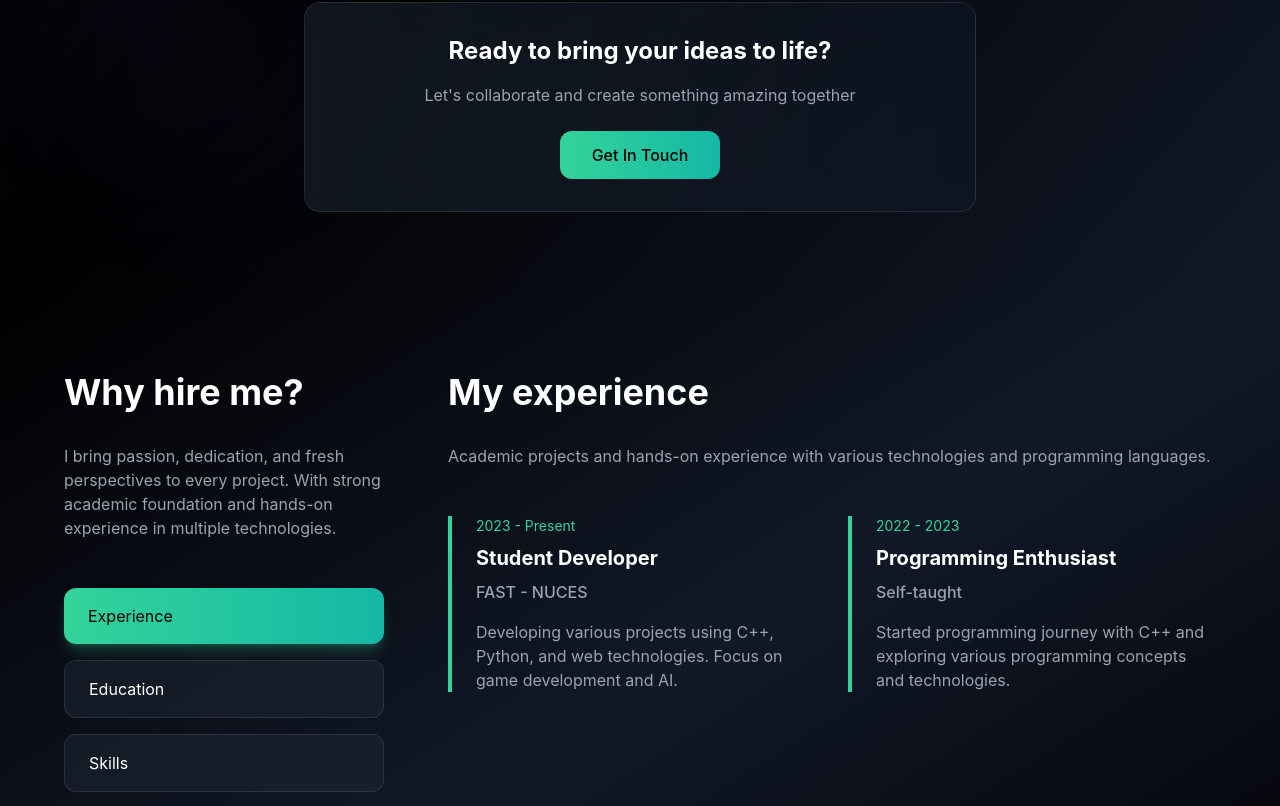
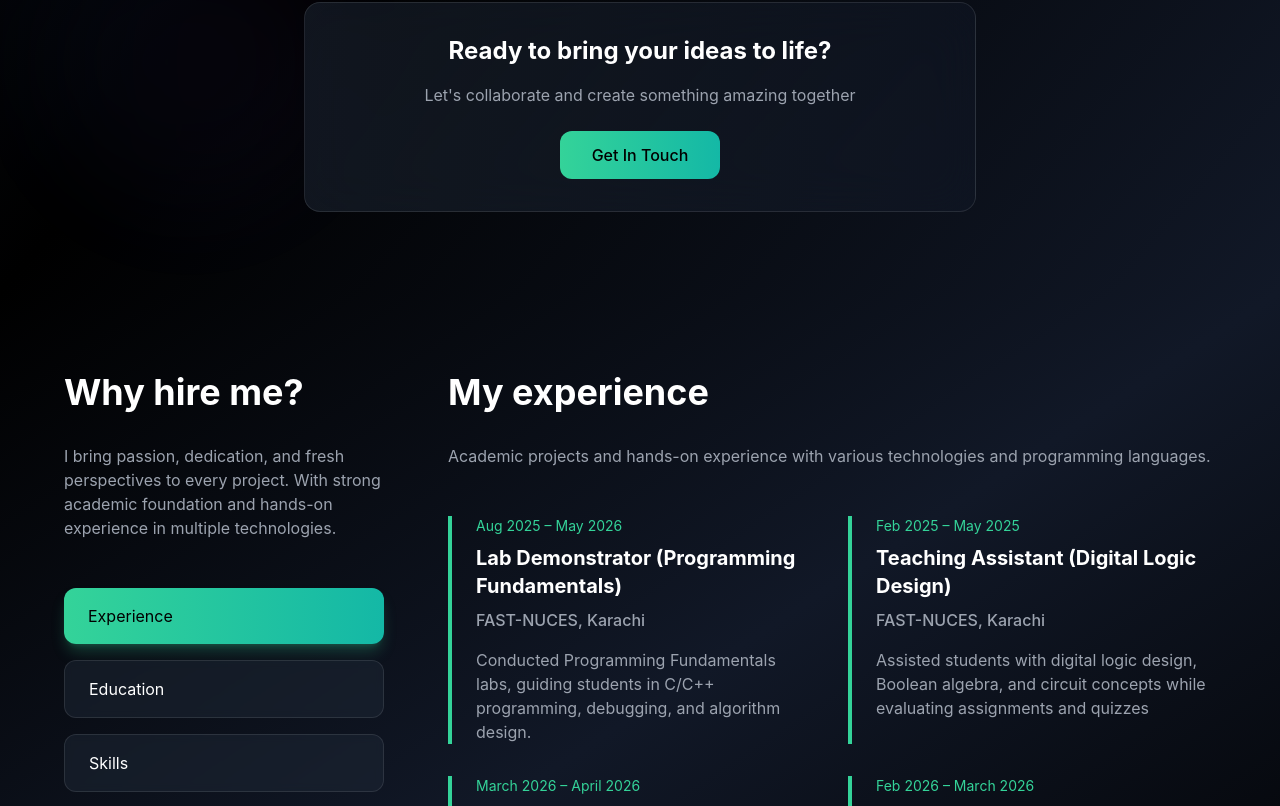
Before and after one commit to Gotam-Dulhani/gotam-Portfolio, a Next.js app: page / in a window 1280 px wide. Shown: the part 1978-2784 px from the top of the page. Built offline with nearby package versions, Linux system fonts and the light colour scheme.

Commit message:
gotam-portfolio

```diff
--- a/app/page.js
+++ b/app/page.js
@@ -86,13 +86,11 @@ const Navigation = ({ activeSection, setActiveSection }) => {
             <button
               key={section}
               onClick={() => scrollToSection(section)}
-              className={`text-sm font-medium transition-all duration-300 relative group ${
-                activeSection === section ? 'text-emerald-400' : 'text-gray-300 hover:text-emerald-400'
+              className={`text-sm font-medium transition-all duration-300 relative group ${activeSection === section ? 'text-emerald-400' : 'text-gray-300 hover:text-emerald-400'
                 }`}
             >
               {section.charAt(0).toUpperCase() + section.slice(1)}
-              <span className={`absolute -bottom-1 left-0 w-full h-0.5 bg-emerald-400 transform origin-left transition-transform duration-300 ${
-                activeSection === section ? 'scale-x-100' : 'scale-x-0 group-hover:scale-x-100'
+              <span className={`absolute -bottom-1 left-0 w-full h-0.5 bg-emerald-400 transform origin-left transition-transform duration-300 ${activeSection === section ? 'scale-x-100' : 'scale-x-0 group-hover:scale-x-100'
                 }`} />
             </button>
           ))}
@@ -122,8 +120,7 @@ const Navigation = ({ activeSection, setActiveSection }) => {
                 <button
                   key={section}
                   onClick={() => scrollToSection(section)}
-                  className={`text-2xl font-medium transition-all duration-300 ${
-                    activeSection === section ? 'text-emerald-400' : 'text-white hover:text-emerald-400'
+                  className={`text-2xl font-medium transition-all duration-300 ${activeSection === section ? 'text-emerald-400' : 'text-white hover:text-emerald-400'
                     }`}
                 >
                   {section.charAt(0).toUpperCase() + section.slice(1)}
@@ -150,8 +147,7 @@ const HomeSection = ({ isLoaded, mousePosition, counts }) => {
     <div
       id="home"
       ref={ref}
-      className={`min-h-screen flex flex-col lg:flex-row items-center justify-between px-6 sm:px-8 lg:px-16 py-20 lg:py-20 relative overflow-hidden bg-gradient-to-br from-gray-900 via-black to-gray-900 transition-all duration-1000 ${
-        isVisible ? 'opacity-100 translate-y-0' : 'opacity-0 translate-y-20'
+      className={`min-h-screen flex flex-col lg:flex-row items-center justify-between px-6 sm:px-8 lg:px-16 py-20 lg:py-20 relative overflow-hidden bg-gradient-to-br from-gray-900 via-black to-gray-900 transition-all duration-1000 ${isVisible ? 'opacity-100 translate-y-0' : 'opacity-0 translate-y-20'
         }`}
     >
       <div className="absolute inset-0 pointer-events-none">
@@ -173,8 +169,7 @@ const HomeSection = ({ isLoaded, mousePosition, counts }) => {
         />
       </div>
 
-      <div className={`flex-1 max-w-2xl mb-12 lg:mb-0 transform transition-all duration-1000 delay-300 ${
-        isVisible ? 'translate-y-0 opacity-100' : 'translate-y-8 opacity-0'
+      <div className={`flex-1 max-w-2xl mb-12 lg:mb-0 transform transition-all duration-1000 delay-300 ${isVisible ? 'translate-y-0 opacity-100' : 'translate-y-8 opacity-0'
         }`}>
         <h1 className="text-4xl sm:text-5xl lg:text-6xl font-bold text-white mb-2 text-center lg:text-left">
           Hello I'm
@@ -183,7 +178,7 @@ const HomeSection = ({ isLoaded, mousePosition, counts }) => {
           Gotam Dulhani
         </h1>
         <p className="text-gray-300 text-base sm:text-lg mb-8 leading-relaxed text-center lg:text-left">
-          Computer Science undergraduate with a solid foundation in programming, web development, and object-oriented design. Passionate about building intelligent systems and immersive user experiences through AI and Game Development.
+          Third-year Computer Science student at FAST-NUCES with interests in AI, machine learning, and full-stack development. Experienced in building intelligent, data-driven applications through multiple internships.
         </p>
 
         <div className="flex flex-col sm:flex-row items-center justify-center lg:justify-start gap-6 mb-12">
@@ -230,8 +225,7 @@ const HomeSection = ({ isLoaded, mousePosition, counts }) => {
         </div>
       </div>
 
-      <div className={`flex-1 flex justify-center items-center transform transition-all duration-1000 delay-500 ${
-        isVisible ? 'translate-x-0 opacity-100' : 'translate-x-8 opacity-0'
+      <div className={`flex-1 flex justify-center items-center transform transition-all duration-1000 delay-500 ${isVisible ? 'translate-x-0 opacity-100' : 'translate-x-8 opacity-0'
         }`}>
         <div className="relative group">
           <div className="w-[250px] sm:w-[300px] h-[333px] sm:h-[400px] bg-gradient-to-br from-gray-800 to-gray-900 rounded-2xl shadow-2xl relative overflow-hidden border border-white/10 transform transition-all duration-500 group-hover:scale-105">
@@ -321,8 +315,7 @@ const ServicesSection = ({ setActiveSection }) => {
           {services.map((service, index) => (
             <div
               key={index}
-              className={`group relative bg-gradient-to-br from-gray-800/30 to-gray-900/30 backdrop-blur-xl p-6 lg:p-8 rounded-2xl border border-white/10 hover:border-emerald-400/30 transition-all duration-700 transform hover:scale-105 hover:-translate-y-2 overflow-hidden min-h-[300px] sm:min-h-[320px] flex flex-col ${
-                isVisible
+              className={`group relative bg-gradient-to-br from-gray-800/30 to-gray-900/30 backdrop-blur-xl p-6 lg:p-8 rounded-2xl border border-white/10 hover:border-emerald-400/30 transition-all duration-700 transform hover:scale-105 hover:-translate-y-2 overflow-hidden min-h-[300px] sm:min-h-[320px] flex flex-col ${isVisible
                 ? 'opacity-100 translate-y-0'
                 : 'opacity-0 translate-y-20'
                 }`}
@@ -361,8 +354,7 @@ const ServicesSection = ({ setActiveSection }) => {
           ))}
         </div>
 
-        <div className={`text-center mt-16 sm:mt-20 transition-all duration-1000 delay-700 ${
-          isVisible ? 'opacity-100 translate-y-0' : 'opacity-0 translate-y-20'
+        <div className={`text-center mt-16 sm:mt-20 transition-all duration-1000 delay-700 ${isVisible ? 'opacity-100 translate-y-0' : 'opacity-0 translate-y-20'
           }`}>
           <div className="bg-gradient-to-r from-gray-800/50 to-gray-900/50 backdrop-blur-xl p-6 sm:p-8 rounded-2xl border border-white/10 max-w-2xl mx-auto">
             <h3 className="text-xl sm:text-2xl font-bold text-white mb-4">
@@ -393,11 +385,49 @@ const ResumeSection = ({ activeTab, setActiveTab }) => {
     { name: 'C++', icon: '⚡' },
     { name: 'Python', icon: '🐍' },
     { name: 'JavaScript', icon: '🟨' },
+    { name: 'TypeScript', icon: '📘' },
     { name: 'React', icon: '⚛️' },
-    { name: 'HTML', icon: '🌍' },
-    { name: 'CSS', icon: '🎨' },
-    { name: 'SFML', icon: '🎮' },
-    { name: 'Bootstrap', icon: '📱' }
+    { name: 'Next.js', icon: '⚛️' },
+    { name: 'Vite', icon: '⚡' },
+    { name: 'TailwindCSS', icon: '💨' },
+    { name: 'Responsive Design', icon: '📱' },
+    { name: 'Node.js', icon: '🟢' },
+    { name: 'Express.js', icon: '🚂' },
+    { name: 'Flask', icon: '🥣' },
+    { name: 'FastAPI', icon: '🚀' },
+    { name: 'JWT Authentication', icon: '🔑' },
+    { name: 'Socket.IO', icon: '🔌' },
+    { name: 'Firebase', icon: '🔥' },
+    { name: 'Supabase', icon: '🔺' },
+    { name: 'MySQL', icon: '🐬' },
+    { name: 'PostgreSQL', icon: '🐘' },
+    { name: 'MongoDB', icon: '🍃' },
+    { name: 'Firebase Realtime Database', icon: '📡' },
+    { name: 'SQL', icon: '🗄️' },
+    { name: 'HTML5', icon: '🌐' },
+    { name: 'CSS3', icon: '🎨' },
+    { name: 'TensorFlow', icon: '🤖' },
+    { name: 'Keras', icon: '🧠' },
+    { name: 'Scikit-Learn', icon: '📚' },
+    { name: 'NLTK', icon: '📖' },
+    { name: 'YOLOv8', icon: '🦁' },
+    { name: 'OpenAI API', icon: '💬' },
+    { name: 'Hugging Face', icon: '🤗' },
+    { name: 'TF-IDF', icon: '📊' },
+    { name: 'Cosine Similarity', icon: '🔺' },
+    { name: 'Git', icon: '🌱' },
+    { name: 'GitHub', icon: '🐙' },
+    { name: 'Docker', icon: '🐳' },
+    { name: 'Vercel', icon: '🚀' },
+    { name: 'Render', icon: '💡' },
+    { name: 'Streamlit', icon: '📊' },
+    { name: 'Gradio', icon: '🖥️' },
+    { name: 'Stripe', icon: '💳' },
+    { name: 'Swagger', icon: '📝' },
+    { name: 'n8n', icon: '🧩' },
+    { name: 'CI/CD Pipeline', icon: '⚙️' },
+    { name: 'Machine Learning', icon: '🤖' },
+    { name: 'Generative AI', icon: '🧠' }
   ];
 
   return (
@@ -405,8 +435,7 @@ const ResumeSection = ({ activeTab, setActiveTab }) => {
       <div className="flex flex-col lg:flex-row gap-8 lg:gap-16">
         <div
           ref={sidebarRef}
-          className={`w-full lg:w-80 transition-all duration-1000 ${
-            isSidebarVisible ? 'opacity-100 translate-x-0' : 'opacity-0 -translate-x-20'
+          className={`w-full lg:w-80 transition-all duration-1000 ${isSidebarVisible ? 'opacity-100 translate-x-0' : 'opacity-0 -translate-x-20'
             }`}
         >
           <h2 className="text-3xl sm:text-4xl font-bold text-white mb-6 sm:mb-8 text-center lg:text-left">Why hire me?</h2>
@@ -419,8 +448,7 @@ const ResumeSection = ({ activeTab, setActiveTab }) => {
               <button
                 key={tab}
                 onClick={() => setActiveTab(tab)}
-                className={`w-full py-3 sm:py-4 px-4 sm:px-6 rounded-xl text-left transition-all duration-300 transform hover:scale-[1.02] text-sm sm:text-base ${
-                  activeTab === tab
+                className={`w-full py-3 sm:py-4 px-4 sm:px-6 rounded-xl text-left transition-all duration-300 transform hover:scale-[1.02] text-sm sm:text-base ${activeTab === tab
                   ? 'bg-gradient-to-r from-emerald-400 to-teal-500 text-black shadow-lg shadow-emerald-400/25'
                   : 'bg-gray-800/50 backdrop-blur-sm text-white hover:bg-gray-700/50 border border-white/10'
                   }`}
@@ -433,8 +461,7 @@ const ResumeSection = ({ activeTab, setActiveTab }) => {
 
         <div
           ref={contentRef}
-          className={`flex-1 transition-all duration-1000 delay-300 ${
-            isContentVisible ? 'opacity-100 translate-x-0' : 'opacity-0 translate-x-20'
+          className={`flex-1 transition-all duration-1000 delay-300 ${isContentVisible ? 'opacity-100 translate-x-0' : 'opacity-0 translate-x-20'
             }`}
         >
           {activeTab === 'experience' && (
@@ -446,16 +473,28 @@ const ResumeSection = ({ activeTab, setActiveTab }) => {
               <div className="grid grid-cols-1 lg:grid-cols-2 gap-8">
                 {[
                   {
-                    period: '2023 - Present',
-                    title: 'Student Developer',
-                    company: 'FAST - NUCES',
-                    description: 'Developing various projects using C++, Python, and web technologies. Focus on game development and AI.'
+                    period: 'Aug 2025 – May 2026',
+                    title: 'Lab Demonstrator (Programming Fundamentals)',
+                    company: 'FAST-NUCES, Karachi',
+                    description: 'Conducted Programming Fundamentals labs, guiding students in C/C++ programming, debugging, and algorithm design.'
                   },
                   {
-                    period: '2022 - 2023',
-                    title: 'Programming Enthusiast',
-                    company: 'Self-taught',
-                    description: 'Started programming journey with C++ and exploring various programming concepts and technologies.'
+                    period: 'Feb 2025 – May 2025',
+                    title: 'Teaching Assistant (Digital Logic Design)',
+                    company: 'FAST-NUCES, Karachi',
+                    description: 'Assisted students with digital logic design, Boolean algebra, and circuit concepts while evaluating assignments and quizzes'
+                  },
+                  {
+                    period: 'March 2026 – April 2026',
+                    title: 'AI Intern (Remote)',
+                    company: 'Apexcify Technologies',
+                    description: 'Completed applied AI tasks covering NLP, image classification, and real-time object detection and tracking. Worked with Python, TensorFlow, OpenCV, NLTK, and scikit-learn across multiple projects.'
+                  },
+                  {
+                    period: 'Feb 2026 – March 2026',
+                    title: 'Full‑Stack Development Intern (Remote)',
+                    company: 'Developerhub Corporation',
+                    description: 'Worked on full‑stack web applications using modern JavaScript frameworks, REST APIs, and cloud‑based authentication. Gained exposure to WebSockets, payment gateway integration, and cloud deployment workflows.'
                   }
                 ].map((exp, index) => (
                   <div key={index} className="border-l-4 border-emerald-400 pl-6 group">
@@ -928,8 +967,7 @@ const ContactSection = ({ setActiveSection }) => {
   return (
     <div id="contact" ref={ref} className="min-h-screen px-6 sm:px-8 lg:px-16 py-20 bg-gradient-to-br from-black via-gray-900 to-black">
       {/* Section Title */}
-      <div className={`text-center mb-16 sm:mb-20 transition-all duration-1000 ${
-        isVisible ? 'opacity-100 translate-y-0' : 'opacity-0 translate-y-20'
+      <div className={`text-center mb-16 sm:mb-20 transition-all duration-1000 ${isVisible ? 'opacity-100 translate-y-0' : 'opacity-0 translate-y-20'
         }`}>
         <h2 className="text-4xl sm:text-5xl lg:text-6xl font-bold bg-gradient-to-r from-emerald-400 to-teal-400 bg-clip-text text-transparent mb-6">
           Get In Touch
@@ -943,8 +981,7 @@ const ContactSection = ({ setActiveSection }) => {
       <div className="grid grid-cols-1 lg:grid-cols-2 gap-12 lg:gap-16">
         <div
           ref={formRef}
-          className={`order-2 lg:order-1 transition-all duration-1000 ${
-            isFormVisible ? 'opacity-100 translate-x-0' : 'opacity-0 -translate-x-20'
+          className={`order-2 lg:order-1 transition-all duration-1000 ${isFormVisible ? 'opacity-100 translate-x-0' : 'opacity-0 -translate-x-20'
             }`}
         >
           <h3 className="text-3xl sm:text-4xl font-bold bg-gradient-to-r from-emerald-400 to-teal-400 bg-clip-text text-transparent mb-6 sm:mb-8 text-center lg:text-left">
@@ -1046,19 +1083,17 @@ const ContactSection = ({ setActiveSection }) => {
 
         <div
           ref={contactRef}
-          className={`flex flex-col justify-center space-y-6 sm:space-y-8 order-1 lg:order-2 transition-all duration-1000 delay-300 ${
-            isContactVisible ? 'opacity-100 translate-x-0' : 'opacity-0 translate-x-20'
+          className={`flex flex-col justify-center space-y-6 sm:space-y-8 order-1 lg:order-2 transition-all duration-1000 delay-300 ${isContactVisible ? 'opacity-100 translate-x-0' : 'opacity-0 translate-x-20'
             }`}
         >
           {[
-            { icon: Phone, title: 'Phone', value: '03211792687' },
+            { icon: Phone, title: 'Phone', value: '03233036735' },
             { icon: Mail, title: 'Email', value: 'ghotamdulhani123@gmail.com' },
             { icon: MapPin, title: 'Address', value: 'Karachi, Pakistan' }
           ].map(({ icon: Icon, title, value }, index) => (
             <div
               key={index}
-              className={`flex items-center gap-4 group justify-center lg:justify-start transition-all duration-700 ${
-                isContactVisible ? 'opacity-100 translate-y-0' : 'opacity-0 translate-y-10'
+              className={`flex items-center gap-4 group justify-center lg:justify-start transition-all duration-700 ${isContactVisible ? 'opacity-100 translate-y-0' : 'opacity-0 translate-y-10'
                 }`}
               style={{
                 transitionDelay: isContactVisible ? `${(index + 3) * 200}ms` : '0ms'
```
Lines whose indentation alone changed are shown as unchanged.
